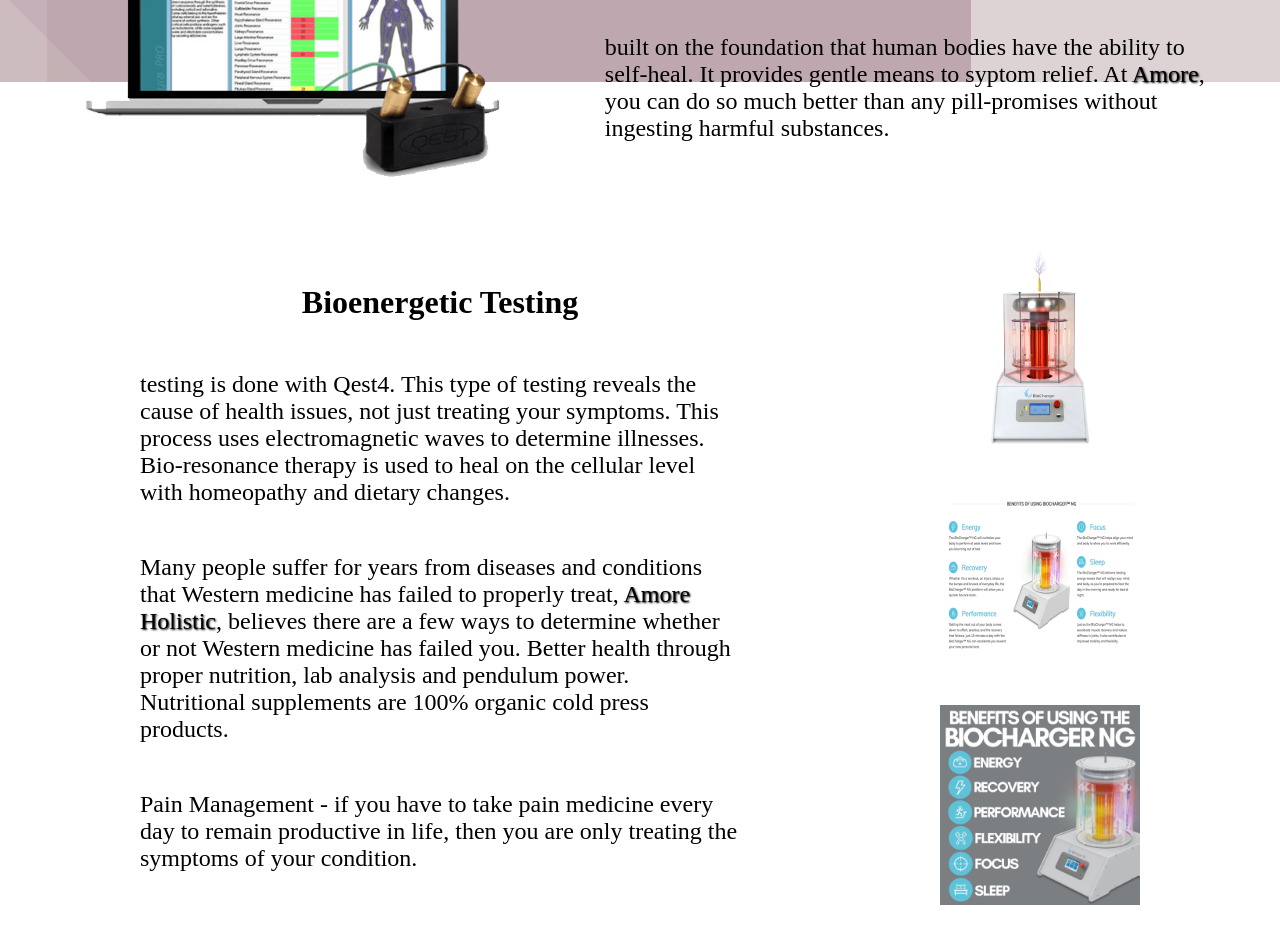
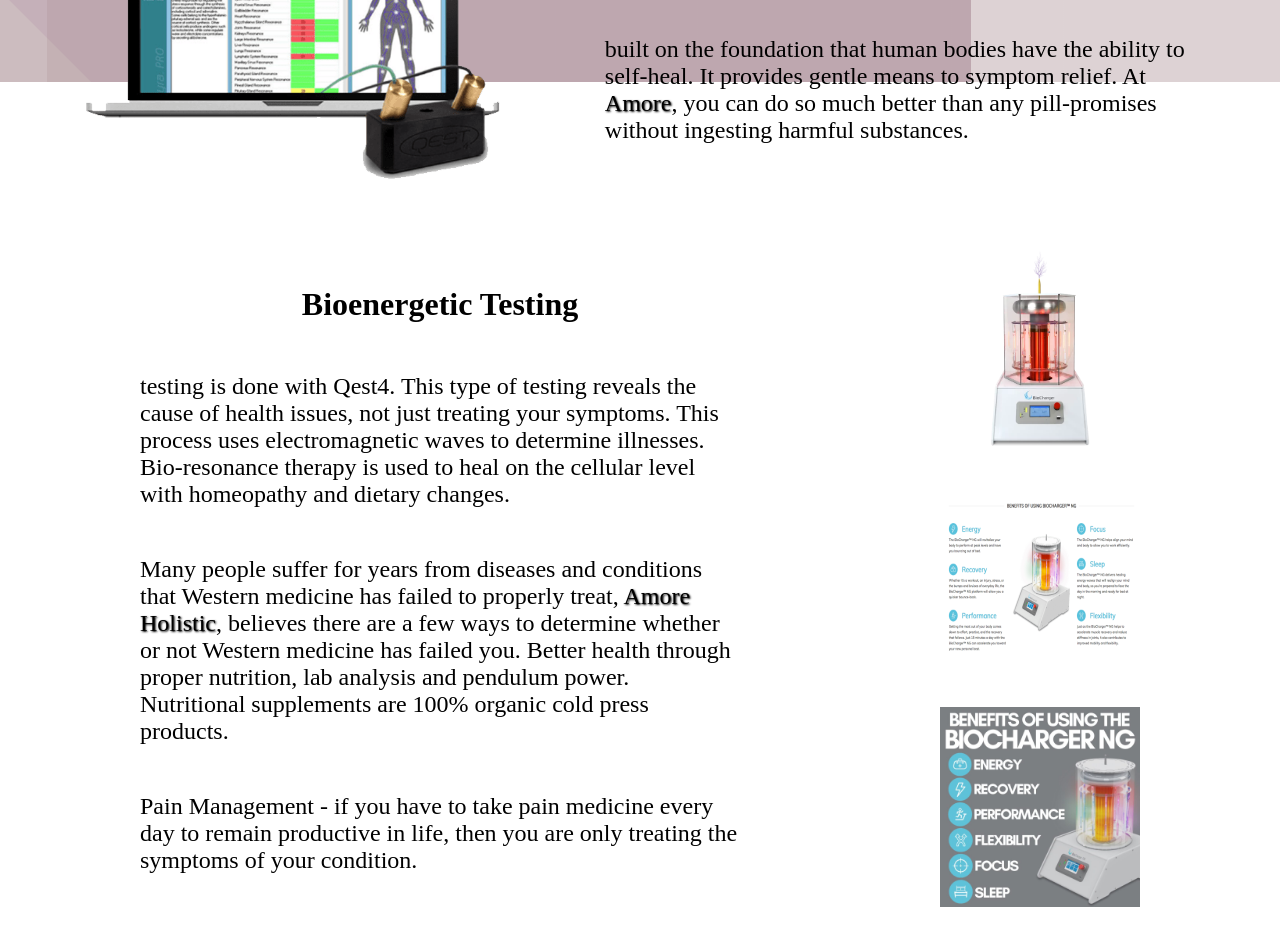
Before and after one commit to jerome-codes/amoreholistics, a plain HTML site: page index.html in a window 1280 px wide. Shown: the part 718-1660 px from the top of the page. Drawn offline with Linux system fonts and the light colour scheme.

Commit message:
content update, spell checks

```diff
--- a/index.html
+++ b/index.html
@@ -60,7 +60,7 @@
           <h2>What is Homeopathy?</h2>
           <p class="para_text">
             built on the foundation that human bodies have the ability to
-            self-heal. It provides gentle means to syptom relief. At
+            self-heal. It provides gentle means to symptom relief. At
             <span class="amore_brand">Amore</span>, you can do so much better
             than any pill-promises without ingesting harmful substances.
           </p>
@@ -158,7 +158,7 @@
       <div class="container">
         <div class="contact_area">
           <span class="title">ARE YOU READY?</span>
-          <h2>Shedule Your Appointment Today!</h2>
+          <h2>Schedule Your Appointment Today!</h2>
           <svg
             xmlns="http://www.w3.org/2000/svg"
             viewBox="0 0 512 512"
--- a/style.css
+++ b/style.css
@@ -8,6 +8,10 @@
   box-sizing: border-box;
   scroll-behavior: smooth;
   background: linear-gradient(90deg, #bca7ab, #b8a0a4, #946971);
+}
+
+body {
+  margin: 10px;
 }
 
 .wrapper {
```
